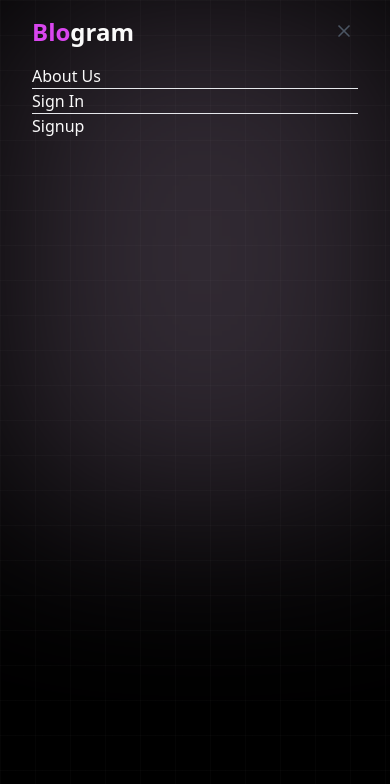
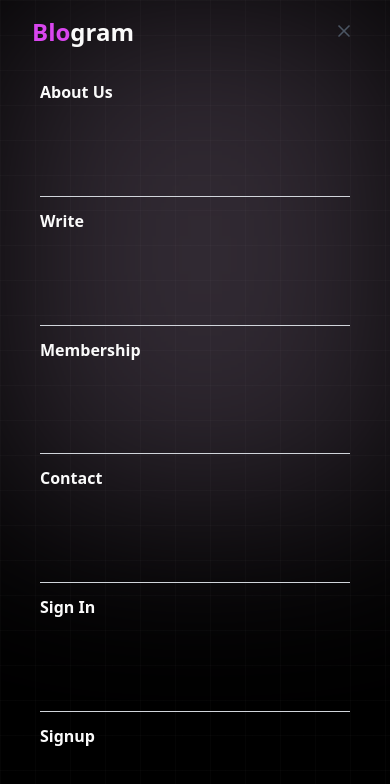
Before and after one commit to ManjinderSingh3/Blogram, a React (Vite) app in the folder frontend/: page /mobile-navbar in a window 390 px wide. Both pictures are taken after a click on the button 344 px from the left and 31 px from the top of the page. Shown: the top 784 px of the page. Built offline with nearby package versions, Linux system fonts and the light colour scheme.

Commit message:
Mobile Navbar responsiveness and functionality changes on Landing page

```diff
--- a/frontend/src/components/Navbar.tsx
+++ b/frontend/src/components/Navbar.tsx
@@ -6,6 +6,7 @@ import { ToggleThemes } from "./toggle-themes";
 
 export const Navbar = () => {
   return (
+    <div>
       <div className="flex items-center justify-between py-4">
         {/* 1. Website Icon  */}
         <div className="text-2xl font-bold">
@@ -76,5 +77,6 @@ export const Navbar = () => {
           <ToggleThemes />
         </div>
       </div>
+    </div>
   );
 };
--- a/frontend/src/components/landing-page.tsx
+++ b/frontend/src/components/landing-page.tsx
@@ -1,16 +1,30 @@
+import { useEffect, useState } from "react";
 import { Navbar } from "./navbar";
+import { NavbarMobile } from "./navbar-mobile";
 import { HeroSection } from "./hero-section";
 
 export const LandingPage = () => {
+  const [isMobile, setIsMobile] = useState<boolean>(false);
+
+  // Dynamically check screen size
+  useEffect(() => {
+    const updateScreenSize = () => {
+      setIsMobile(window.innerWidth <= 1023);
+    };
+
+    updateScreenSize(); // Initialize on component mount
+    window.addEventListener("resize", updateScreenSize); // Update on resize
+
+    return () => {
+      window.removeEventListener("resize", updateScreenSize); // Clean up listener
+    };
+  }, []);
+
   return (
     <div>
-      <div className="lg:hidden">
-        <HeroSection />
-      </div>
-      <div className="hidden lg:block">
-        <Navbar />
-        <HeroSection />
-      </div>
+      {/* Conditionally render Navbar or NavbarMobile */}
+      {isMobile ? <NavbarMobile /> : <Navbar />}
+      <HeroSection />
     </div>
   );
 };
--- a/frontend/src/components/navbar-mobile.tsx
+++ b/frontend/src/components/navbar-mobile.tsx
@@ -2,15 +2,12 @@ import { Menu, X } from "lucide-react";
 import { cn } from "@/lib/utils";
 import { useState } from "react";
 import { Link } from "react-router-dom";
-import { LandingPage } from "./landing-page";
 
 export function NavbarMobile() {
   const [open, setOpen] = useState<boolean>(false);
-  console.log("Value of open:", open);
-  console.log("Width of Window:", window.innerWidth);
   return (
     <div>
-      <div className="sm:mx-0 flex items-center justify-between py-4">
+      <div className="flex items-center justify-between py-4 h-16">
         <div className="lg:hidden text-2xl font-bold">
           <Link to="/">
             <span className=" text-fuchsia-500">Blo</span>gram
@@ -25,32 +22,40 @@ export function NavbarMobile() {
             )}
           >
             {open ? (
+
               <X className="h-5 w-5 text-gray-600" />
+
             ) : (
               <Menu className="h-5 w-5 text-gray-600" />
             )}
           </button>
         </div>
       </div>
-      <div className="lg:hidden">
-        {open && window.innerWidth < 1024 ? (
-          <ul className="grid divide-y divide-gray-200 lg:block">
+      <div >
+        {open ? (
+          <ul className="h-[calc(100vh-64px)] px-2 grid divide-y space-y-3 divide-gray-300 font-semibold lg:block py-4">
             <li>
               <Link to="/">About Us</Link>
             </li>
-            <li>
+            <li className="pt-3">
+              <Link to="/">Write</Link>
+            </li>
+            <li className="pt-3">
+              <Link to="/">Membership</Link>
+            </li>
+            <li className="pt-3">
+              <Link to="/"> Contact</Link>
+            </li>
+            <li className="pt-3">
               <Link to="/sign-in">Sign In</Link>
             </li>
-            <li>
+            <li className="pt-3">
               <Link to="/sign-up">Signup</Link>
             </li>
           </ul>
         ) : (
-            <LandingPage />
+          <></>
         )}
-      </div>
-      <div className="hidden lg:block">
-        <LandingPage />
       </div>
     </div>
   );
```
Lines whose indentation alone changed are shown as unchanged.
